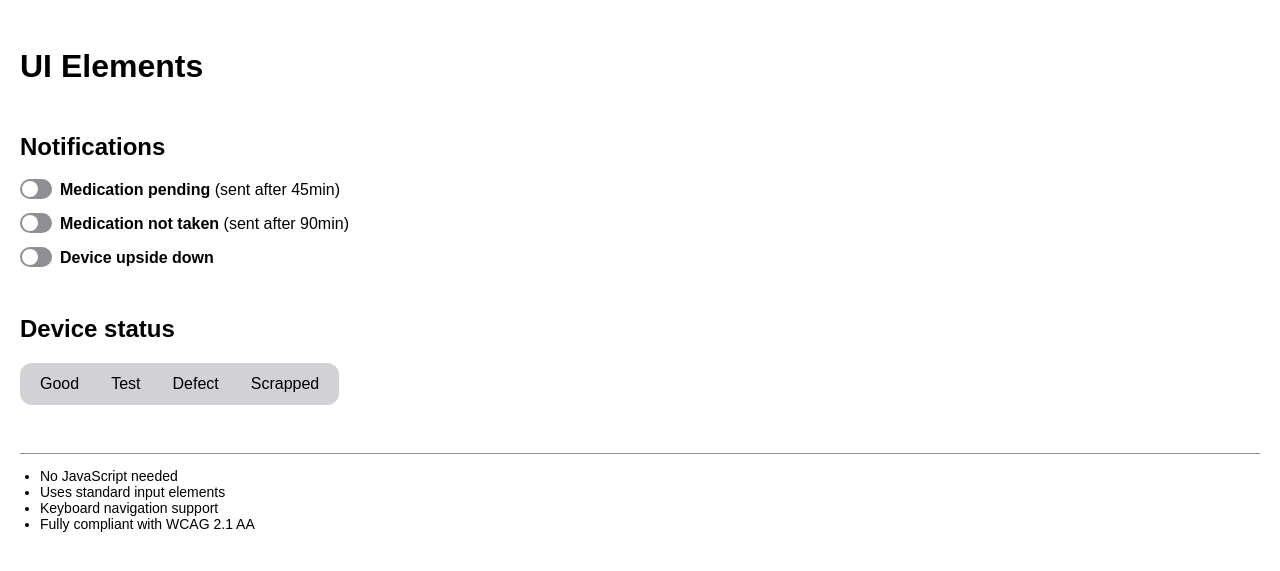
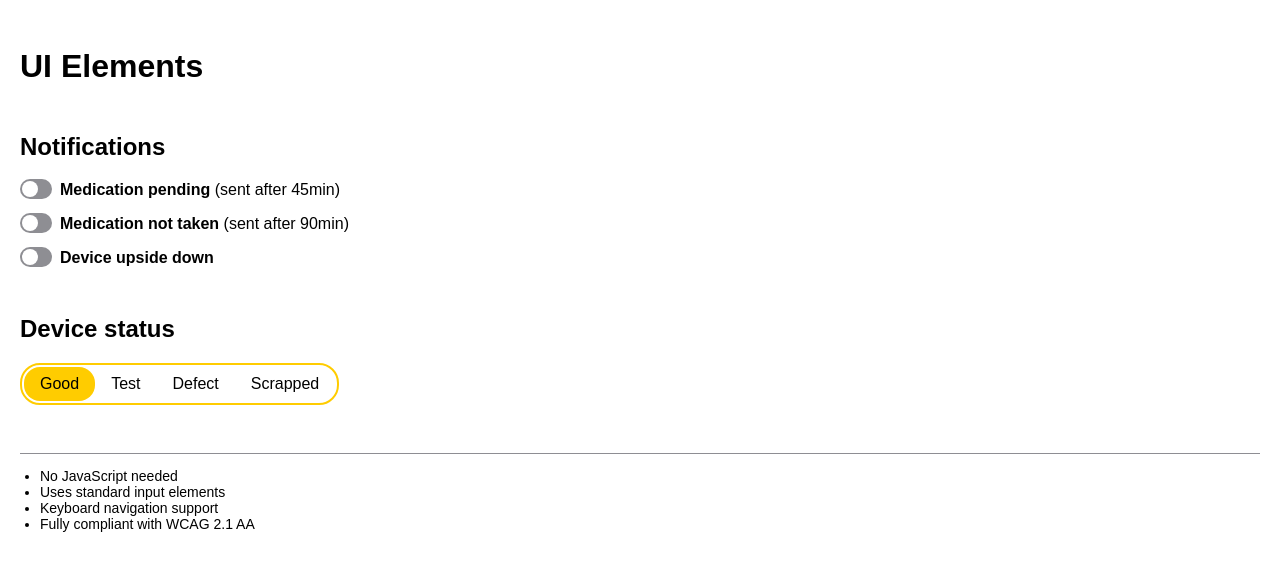
Before and after one commit to eliocro/ui-elements, a Jekyll site: the page built from index.html, in a window 1280 px wide. Shown: the top 571 px of the page. Built offline with Jekyll 4.4.1, drawn with Linux system fonts in a browser that asks for light colours.

Commit message:
Update segmented control style

```diff
--- a/_includes/elements/tab-select.html
+++ b/_includes/elements/tab-select.html
@@ -1,10 +1,10 @@
 <section>
   <h2>Device status</h2>
 
-  <fieldset class="tab-select">
+  <fieldset class="segmented-control">
     <legend>Device status options</legend>
     <label>
-      <input type="radio" name="device-status"> Good
+      <input type="radio" name="device-status" checked> Good
     </label>
     <label>
       <input type="radio" name="device-status"> Test
@@ -19,18 +19,18 @@
 </section>
 
 <style>
-  .tab-select {
-    --radius: 0.5rem;
-    --padding: 0.25rem;
+  .segmented-control {
+    --radius: 1rem;
+    --padding: 0.125rem;
+    --border: 2px;
 
     display: flex;
     width: fit-content;
     margin: 0;
     padding: var(--padding);
 
-    border: none;
-    border-radius: calc(var(--radius) + var(--padding));
-    background-color: var(--color-gray-4);
+    border: var(--border) solid var(--color-yellow);
+    border-radius: calc(var(--radius) + var(--padding) + var(--border));
 
     &:has(:focus-visible) {
       outline: 2px solid var(--color-blue);
```
